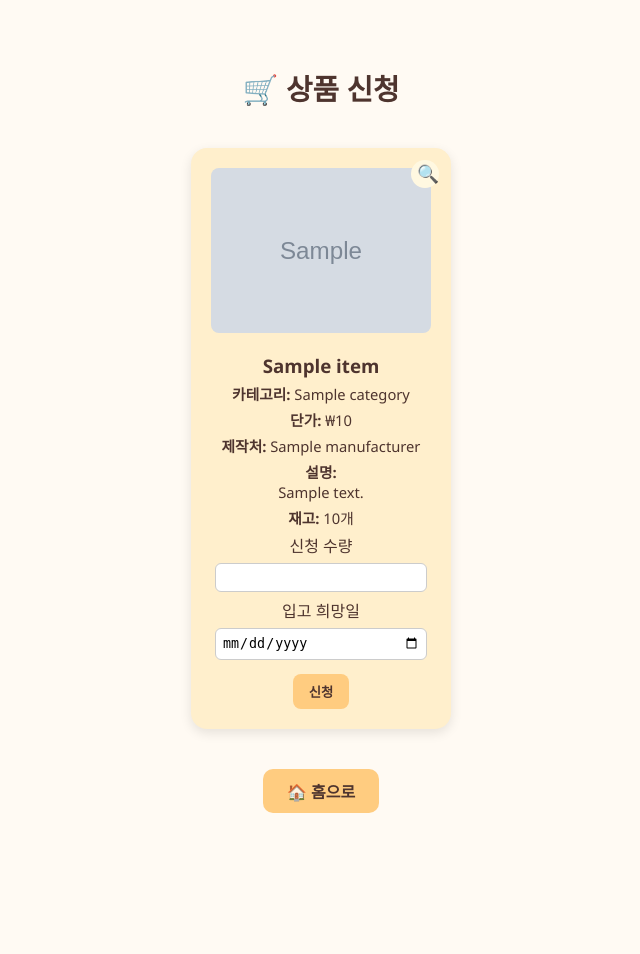
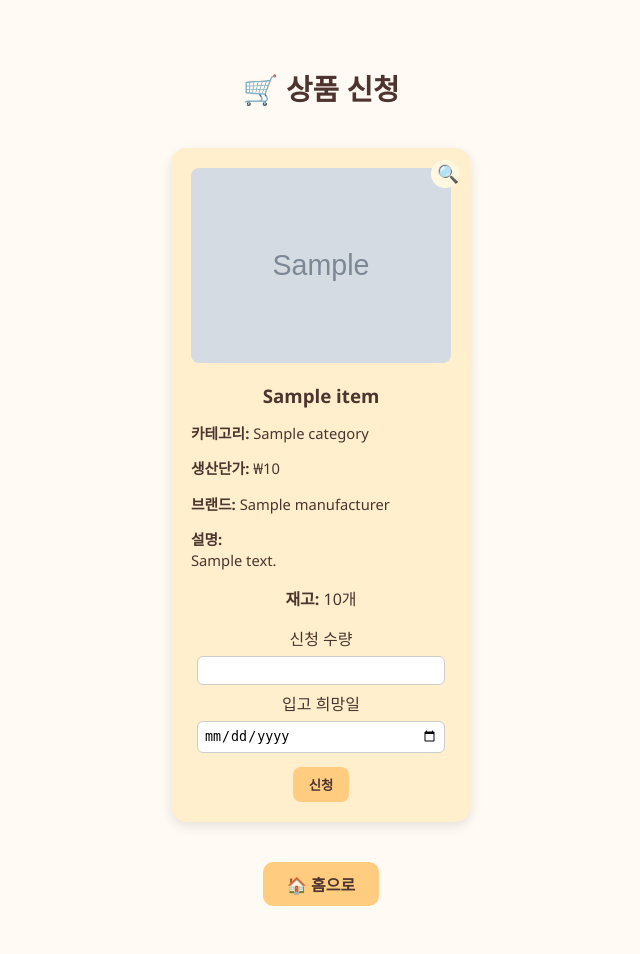
Before and after one commit to carrot0217/Betifulstore-app, a Flask app: template templates/index.html in a window 1280 px wide. Shown: the whole page, without its empty margins (319-959 px from the left). Before the commit the page ends 813 px from the top, so only its background shows below. Run offline with Flask 3, Linux system fonts and the light colour scheme; the template is opened without the code that fills it: most values are stand-ins (such as "Sample title", 1, 10 or a date in 2020); grey boxes marked "Sample" are stand-in pictures.

Commit message:
Update index.html

```diff
--- a/templates/index.html
+++ b/templates/index.html
@@ -26,7 +26,7 @@
       background-color: #ffefcc;
       border-radius: 16px;
       padding: 20px;
-      width: 220px;
+      width: 260px;
       box-shadow: 0 4px 12px rgba(0, 0, 0, 0.1);
       position: relative;
     }
@@ -47,12 +47,12 @@
       height: 28px;
     }
     .card h3 {
-      margin: 15px 0 5px;
+      margin: 15px 0 10px;
     }
-    .card p {
-      margin: 5px 0;
+    .left-info {
+      text-align: left;
       font-size: 0.92em;
-      white-space: pre-wrap;
+      line-height: 1.4em;
     }
     input[type="number"], input[type="date"] {
       width: 90%;
@@ -95,16 +95,19 @@
   <div class="card-container">
     {% for item in items %}
     <div class="card">
-      <!-- 이미지 + 확대 버튼 -->
       <img src="{{ url_for('static', filename='uploads/' ~ item.image) }}" alt="{{ item.name }}">
       <button class="zoom-btn" onclick="window.open('{{ url_for('static', filename='uploads/' ~ item.image) }}', '_blank')">🔍</button>
 
       <h3>{{ item.name }}</h3>
-<p><strong>카테고리:</strong> {{ item.category }}</p>
-<p><strong>단가:</strong> ₩{{ item.price }}</p>
-<p><strong>제작처:</strong> {{ item.manufacturer }}</p>
-<p><strong>설명:</strong><br>{{ item.description | replace('\n', '<br>') | safe }}</p>
-<p><strong>재고:</strong> {{ item.stock }}개</p>
+
+      <div class="left-info">
+        <p><strong>카테고리:</strong> {{ item.category }}</p>
+        <p><strong>생산단가:</strong> ₩{{ item.price }}</p>
+        <p><strong>브랜드:</strong> {{ item.manufacturer }}</p>
+        <p><strong>설명:</strong><br>{{ item.description | replace('\n', '<br>') | safe }}</p>
+      </div>
+
+      <p><strong>재고:</strong> {{ item.stock }}개</p>
 
       <form method="post" action="/order" target="_blank">
         <label>신청 수량</label><br>
```
